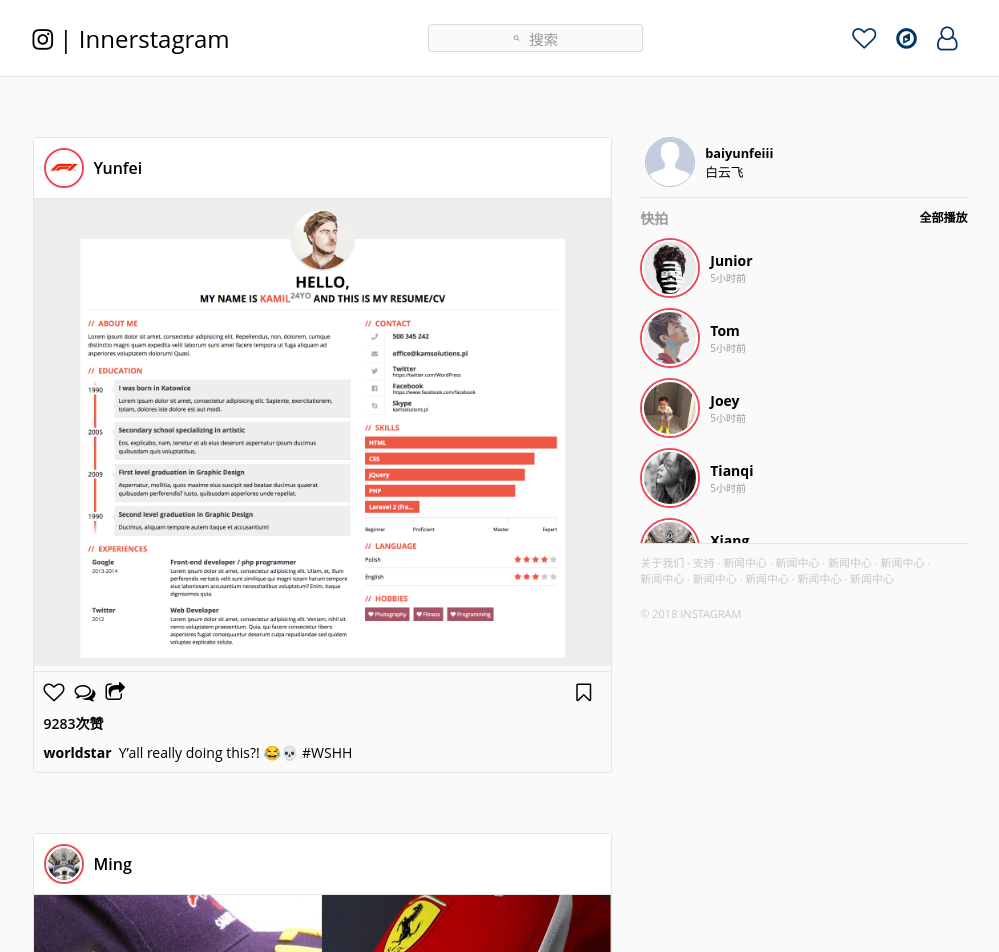
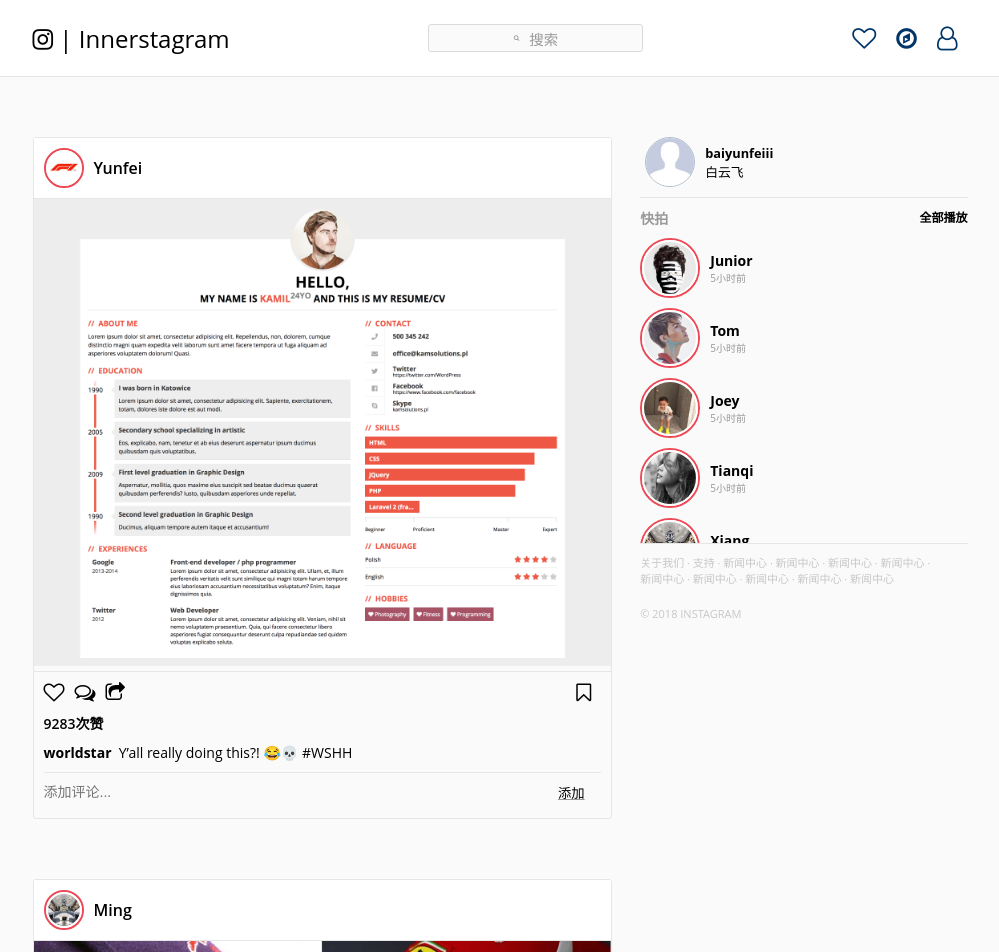
Before and after one commit to BaiYunfei-TW/fake-instagram, an Angular app: page / in a window 1280 px wide. Shown: the top 952 px of the page, without its empty margins (140-1139 px from the left). Built offline with nearby package versions, Linux system fonts and the light colour scheme.

Commit message:
Could add comments

```diff
--- a/src/app/photo/list/list.component.css
+++ b/src/app/photo/list/list.component.css
@@ -88,3 +88,34 @@
   font-size: 14px;
   margin: 10px;
 }
+
+.comment-list {
+  border-bottom: 1px solid #e6e6e6;
+  padding-bottom: 10px;
+}
+
+.comment-form {
+  display: flex;
+  justify-content: space-between;
+  align-items: center;
+  padding-top: 3px;
+}
+
+.comment-form input {
+  display: inline-block;
+  border: none;
+  font-size: 14px;
+  height: 18px;
+  padding: 16px 0;
+  background: none;
+  width: 80%;
+}
+
+.comment-form button {
+  display: inline-block;
+  height: 30px;
+  width: 60px;
+  background: none;
+  border: none;
+  text-decoration: underline #999999;
+}
--- a/src/app/photo/list/list.component.html
+++ b/src/app/photo/list/list.component.html
@@ -24,6 +24,12 @@
           </li>
         </ul>
       </div>
+      <div class="comment-form-box">
+        <form class="comment-form" (submit)="submitComment(photo)">
+          <input type="text" placeholder="添加评论..." name="comment" [(ngModel)]="comment">
+          <button type="submit">添加</button>
+        </form>
+      </div>
     </footer>
   </article>
 </div>
--- a/src/app/photo/list/list.component.ts
+++ b/src/app/photo/list/list.component.ts
@@ -1,6 +1,7 @@
 import { Component, OnInit } from '@angular/core';
 
 import PhotoList from '../../../data/PhotoList';
+import userInfo from '../../../data/UserInfo';
 
 @Component({
   selector: 'app-photo-list',
@@ -10,6 +11,7 @@
 export class ListComponent implements OnInit {
 
   photoList = null;
+  comment = '';
 
   constructor() {
     this.photoList = PhotoList;
@@ -31,4 +33,13 @@
   markPhoto(photo) {
     photo.marked = !photo.marked;
   }
+
+  submitComment(photo) {
+    photo.comments.push({
+      nickName: userInfo.nickName,
+      content: this.comment
+    });
+    this.comment = '';
+    return false;
+  }
 }
--- a/src/app/photo/photo.module.ts
+++ b/src/app/photo/photo.module.ts
@@ -1,10 +1,11 @@
 import { NgModule } from '@angular/core';
 import { CommonModule } from '@angular/common';
 import { ListComponent } from './list/list.component';
+import {FormsModule} from '@angular/forms';
 
 @NgModule({
   imports: [
-    CommonModule
+    CommonModule, FormsModule
   ],
   declarations: [ListComponent],
   exports: [ListComponent]
```
